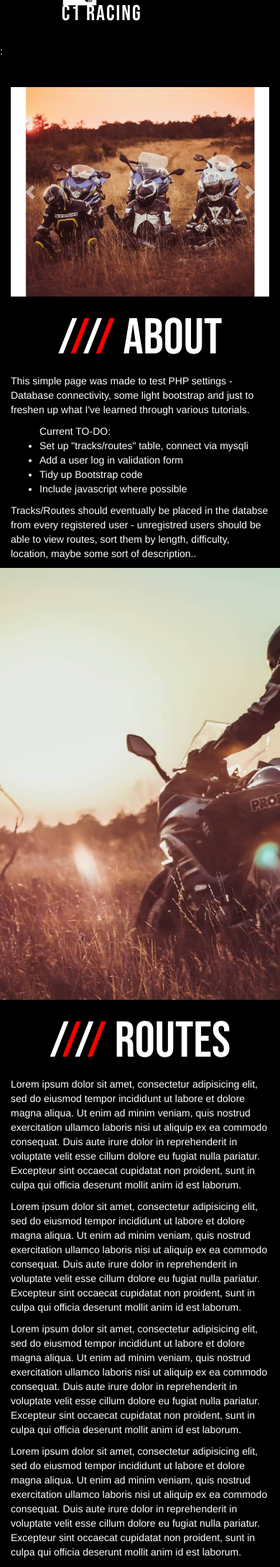
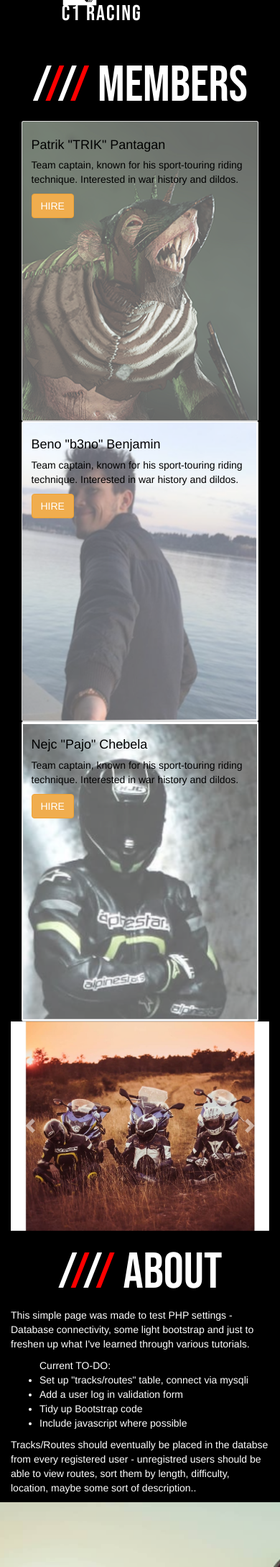
Before and after one commit to Hnnx/CRacing, a PHP site: page / in a window 390 px wide. Shown: the top 2177 px of the page at 72% size. Run offline with PHP 8.4, Linux system fonts and the light colour scheme; some libraries are stand-ins or nearby versions.

Commit message:
+member cards +playing with z-index

```diff
--- a/inc/members.php
+++ b/inc/members.php
@@ -1,5 +1,52 @@
-<div class="container-fluid" id="members">
+<div class="container">
 
-  <p>Lorem ipsum dolor sit amet, consectetur adipisicing elit, sed do eiusmod tempor incididunt ut labore et dolore magna aliqua. Ut enim ad minim veniam, quis nostrud exercitation ullamco laboris nisi ut aliquip ex ea commodo consequat. Duis aute irure dolor in reprehenderit in voluptate velit esse cillum dolore eu fugiat nulla pariatur. Excepteur sint occaecat cupidatat non proident, sunt in culpa qui officia deserunt mollit anim id est laborum.</p>
+
+  <div class="row">
+
+    <div class="col-sm-4">
+
+
+    <div class="container">
+      <div class="card img-fluid" style="width:350px">
+        <img class="card-img-top shadow" src="img/trikAvatar.png" alt="Card image" style="width:100%">
+        <div class="card-img-overlay black-text">
+          <h4 class="card-title">Patrik "TRIK" Pantagan</h4>
+          <p class="card-text">Team captain, known for his sport-touring riding technique. Interested in war history and dildos.</p>
+          <a href="#" class="btn btn-warning">HIRE</a>
+        </div>
+      </div>
+    </div>
+  </div>
+
+  <div class="col-sm-4">
+
+  <div class="container">
+    <div class="card img-fluid" style="width:350px">
+      <img class="card-img-top shadow" src="img/benoAvatar.png" alt="Card image" style="width:100%">
+      <div class="card-img-overlay black-text">
+        <h4 class="card-title">Beno "b3no" Benjamin</h4>
+        <p class="card-text">Team captain, known for his sport-touring riding technique. Interested in war history and dildos.</p>
+        <a href="#" class="btn btn-warning">HIRE</a>
+      </div>
+    </div>
+  </div>
+</div>
+
+<div class="col-sm-4">
+
+<div class="container">
+  <div class="card img-fluid" style="width:350px">
+    <img class="card-img-top shadow" src="img/pajoAvatar.png" alt="Card image" style="width:100%">
+    <div class="card-img-overlay black-text">
+      <h4 class="card-title">Nejc "Pajo" Chebela</h4>
+      <p class="card-text">Team captain, known for his sport-touring riding technique. Interested in war history and dildos.</p>
+      <a href="#" class="btn btn-warning">HIRE</a>
+    </div>
+  </div>
+</div>
+</div>
 
 </div>
+
+
+</div>
--- a/index.php
+++ b/index.php
@@ -1,6 +1,10 @@
-:  <!-- navbar/header -->
+  <!-- navbar/header -->
   <?php include 'inc/headNav.php' ?>
-  <br><br><br>
+  <!-- members -->
+  <?php $title = ' Members';
+  include 'inc/title.php';
+  include 'inc/members.php'
+  ?>
 
   <!-- carousel -->
   <?php include 'inc/carousel.php' ?>
@@ -26,11 +30,6 @@
 
 
 
-  <!-- members -->
-  <?php $title = ' Members';
-  include 'inc/title.php';
-  include 'inc/members.php'
-   ?>
 
 
    <!-- paralax -->
--- a/style/master.css
+++ b/style/master.css
@@ -59,13 +59,26 @@ html {
 
 }
 
-#members{
+.shadow{
   background-color: white;
+  opacity: .6;
+  z-index: 0;
 }
+
+.shadow:hover {
+  z-index: 0;
+  opacity: 0.9;
+}
+
 
 body{
   background-color: black !important;
   color: white !important;
+}
+
+
+.black-text{
+  color: black;
 }
 
 
```
Also changed, not shown: img/Clanrat_Portrait.png (added), img/benoAvatar.png (added), img/pajoAvatar.png (added), img/trikAvatar.png (added).
